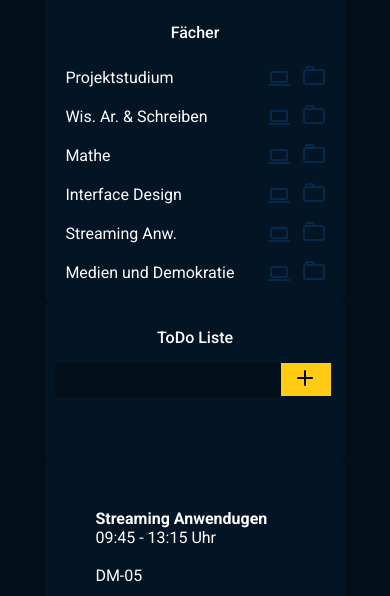
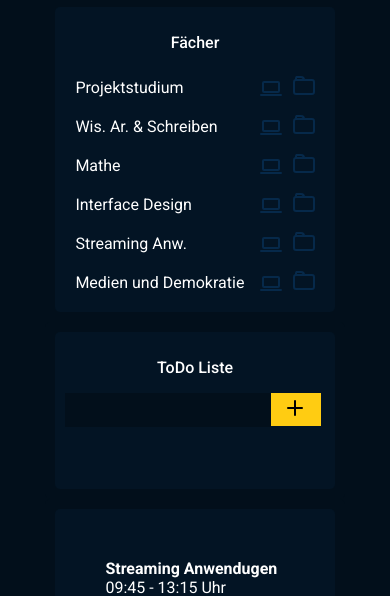
Before and after one commit to philippheldt/hfuStartpage, a plain HTML site: page index.html in a window 390 px wide. Shown: the part 253-849 px from the top of the page. Drawn offline with Linux system fonts and the light colour scheme.

Commit message:
Responsiveness and Gap

```diff
--- a/scss/style.scss
+++ b/scss/style.scss
@@ -364,8 +364,11 @@ form {
     transition: all 250ms;
 }
 
-@media screen and (max-width: 600px) {
+@media screen and (max-width: 1000px) {
     .container{
         display: block;
+        .reihe{
+            margin: 10px;
+        }
     }
 }
```
Also changed, not shown: css/style.css.
